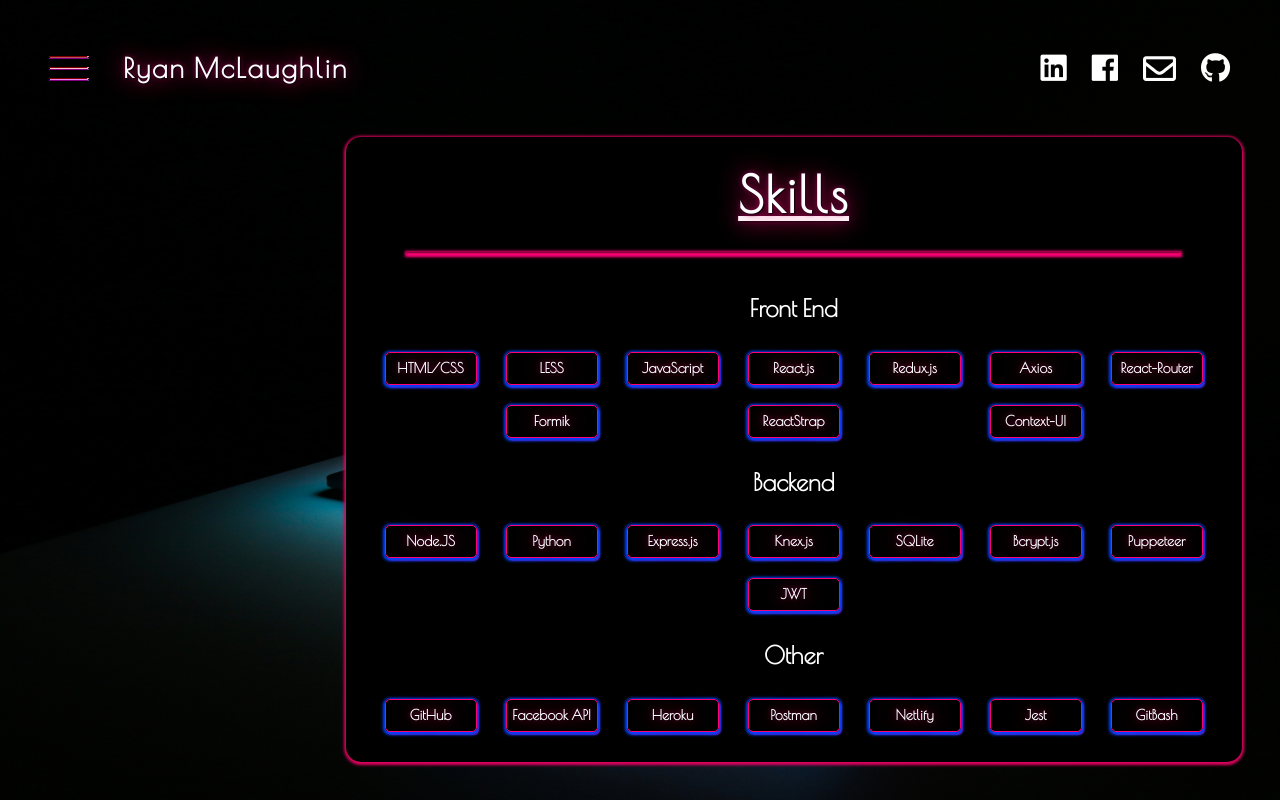
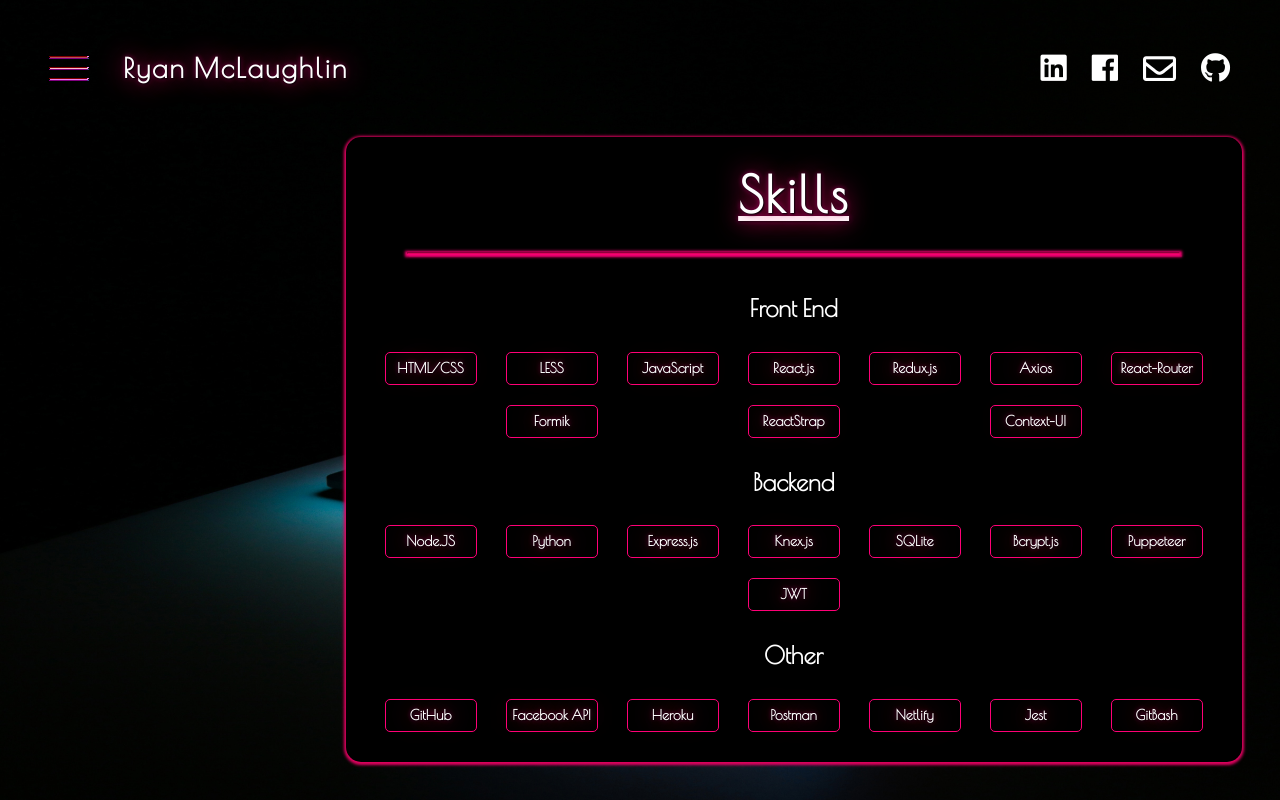
Before and after one commit to rlmclaughlin/portfolio, a React (Create React App) app: page /Skills in a window 1280 px wide. Built offline with nearby package versions, Linux system fonts and the light colour scheme.

Commit message:
changed border skills borders to reflect container border

```diff
--- a/src/components/Projects/hyperPrism.js
+++ b/src/components/Projects/hyperPrism.js
@@ -1,5 +1,5 @@
 import React from 'react'
-import '../Styles/Projects/hyperprism.css'
+import '../Styles/Projects/pickem.css'
 
 const image1 = require('./mw-image.PNG')
 const imageThumb = require('./mw-image-thumb.png')
--- a/src/components/Styles/Projects/Projects.css
+++ b/src/components/Styles/Projects/Projects.css
@@ -66,7 +66,6 @@
     border-color:rgb(0, 68, 255);
     box-shadow: 0px 1px 3px 2px  rgb(226, 2, 96),
     2px 3px 1px 0px purple;
-
 }
 
 .project-horizontal-rule{
@@ -87,14 +86,12 @@
 .project-container p{
     font-size: 15px;
     font-weight: 600;
-
 }
 
 .project a{
     color: white;
     font-weight: 600;
     color: purple;
-
 }
 
 
--- a/src/components/Styles/Projects/pickem.css
+++ b/src/components/Styles/Projects/pickem.css
@@ -132,8 +132,6 @@
     }
 }
 
-
-
 @media(min-width: 738px){
     .showcase-image-2{
         width: 100%;
@@ -157,8 +155,6 @@
     max-height: 250px;
 
 }
-
-
 
 .pickem-img-2{
     background-position: bottom;
--- a/src/components/Styles/Skills/skills.css
+++ b/src/components/Styles/Skills/skills.css
@@ -77,12 +77,7 @@
     min-width: 80px;
     margin: 10px;
     border: 1px solid rgb(255, 0, 119);
-    box-shadow: 0px 1px 3px 2px rgb(0, 68, 255),
-                2px 3px 1px 0px purple;
 }
-
-
-
 
 @media(max-width: 490px){
     .skill-bubble{
```
Also changed, not shown: src/components/Styles/Projects/hyperprism.css (deleted).
